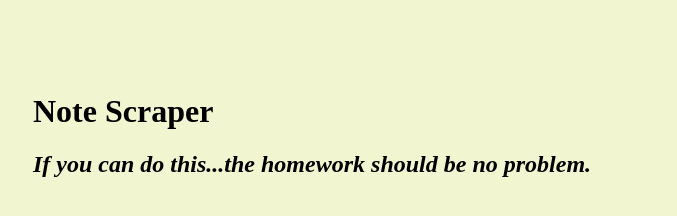
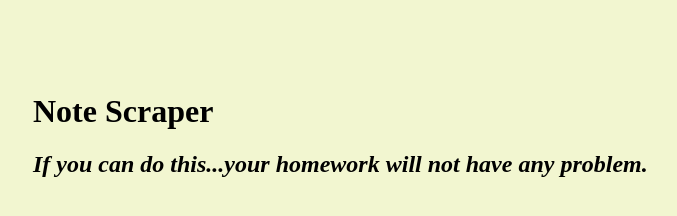
Before and after one commit to CaptainEFFF/Mongo_Scraper, a website: page public/index.html in a window 1280 px wide. Shown: the whole page, without its empty margins (127-804 px from the left). Drawn offline with nearby package versions, Linux system fonts and the light colour scheme; no server answers.

Commit message:
Update index.html

```diff
--- a/public/index.html
+++ b/public/index.html
@@ -39,7 +39,7 @@
   <body>
     <div id="wrapper">
       <h1>Note Scraper</h1>
-      <h2><i>If you can do this...the homework should be no problem.</i></h2>
+      <h2><i><b>If you can do this...your homework will not have any problem. </b></i></h2>
       <div id="articles"></div>
       <div id="notes"></div>
     </div>
```
